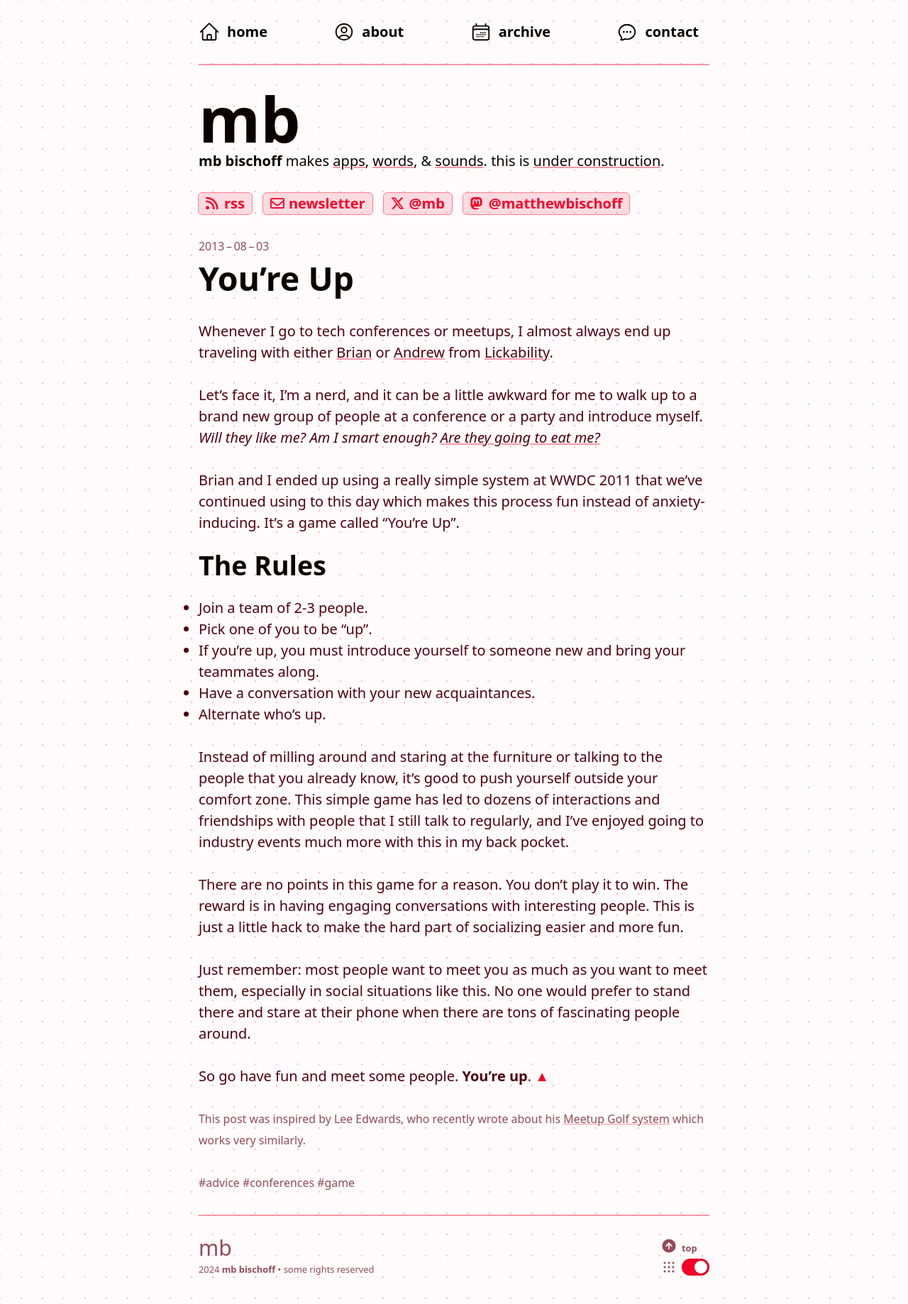
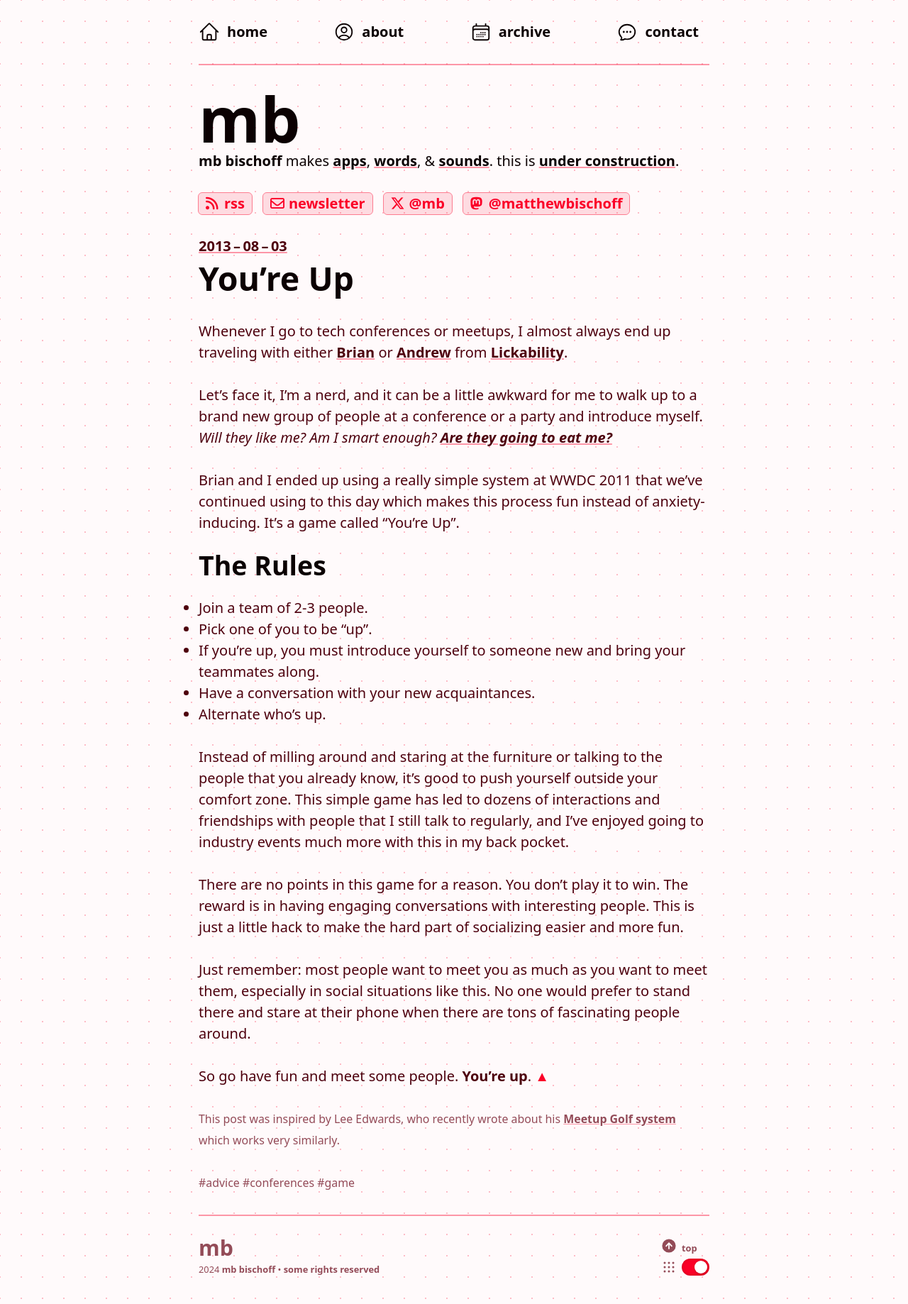
Before and after one commit to mbbischoff/website, a Jekyll site: the page built from _posts/2013-08-03-you-re-up.markdown, in a window 1280 px wide. Shown: the whole page at 71% size. Built offline with Jekyll 4.4.1, drawn with Linux system fonts in a browser that asks for light colours; nearby versions of some CDN libraries; some web fonts are replaced; comment, search, counter and statistics services are not loaded; a style sheet for code colours, icons or effects is not loaded.

Commit message:
Moved colors to theme

```diff
--- a/_sass/base/_body.scss
+++ b/_sass/base/_body.scss
@@ -20,12 +20,10 @@
 	&::before {
 		content: '§ Sections';
 		font-weight: var(--font-weight-semibold);
-		color: var(--text);
 	}
 
 	font-size: var(--step--1);
 	line-height: 1rlh;
-	color: var(--text-secondary);
 	list-style-type: none;
 
 	@media (min-width: 80em) {
@@ -48,8 +46,6 @@
 
 			&:hover {
 				text-decoration: underline;
-				color: var(--accent);
-				text-decoration-color: var(--accent);
 			}
 		}
 	}
@@ -107,7 +103,6 @@
 		justify-content: space-between;
 
 		time {
-			color: var(--text-secondary);
 			font-size: var(--step--1);
 			line-height: 1rlh;
 
--- a/_sass/layout/article.scss
+++ b/_sass/layout/article.scss
@@ -2,11 +2,7 @@
 
 article {
 	header {
-		display: grid;
-
 		h1 {
-			justify-self: start;
-
 			a {
 				text-decoration: none;
 
@@ -16,17 +12,35 @@
 			}
 		}
 
-		time {
+		section.metadata {
 			font-size: var(--step--1);
 			line-height: 1rlh;
 
-			justify-self: start;
-
 			a {
 				text-decoration: none;
+
+				&:hover {
+					text-decoration: underline;
+				}
+			}
+
+
+			time {
+				a {
+					font-weight: inherit;
+				}
+			}
+
+			span.via {
+				@include italicised();
+
+				p {
+					display: inline;
+				}
 			}
 		}
 	}
+
 
 	&.link {
 		header {
@@ -54,7 +68,6 @@
 
 	section.thanks {
 		@include italicised();
-		color: var(--text-secondary);
 		font-size: var(--step--1);
 	}
 }
--- a/_sass/themes/_themes.scss
+++ b/_sass/themes/_themes.scss
@@ -41,6 +41,7 @@
 
 a {
 	color: inherit;
+	font-weight: var(--font-weight-semibold);
 	text-decoration-color: var(--link-underline);
 
 	transition-property: color, text-decoration-color;
@@ -57,7 +58,8 @@
 	background-color: var(--text-secondary);
 }
 
-ul.posts {
+ul.posts,
+ul.date-list {
 	li {
 		time {
 			color: var(--text-secondary);
@@ -73,10 +75,8 @@
 			}
 		}
 
-		time {
-			a {
-				color: var(--text-secondary);
-			}
+		section.metadata {
+			color: var(--text-secondary);
 		}
 	}
 
@@ -90,7 +90,19 @@
 
 	}
 
+	&.long {
+		section.content {
 
+			// End mark
+			>p:last-of-type::after {
+				color: var(--accent);
+			}
+		}
+	}
+
+	section.thanks {
+		color: var(--text-secondary);
+	}
 }
 
 details {
@@ -137,13 +149,25 @@
 	}
 }
 
-// Long articles get endmarks.
-article {
-	&.long {
-		section.content {
-			>p:last-of-type::after {
+#markdown-toc {
+	&::before {
+		color: var(--text);
+	}
+
+	color: var(--text-secondary);
+
+	li {
+		a {
+			&:hover {
 				color: var(--accent);
+				text-decoration-color: var(--accent);
 			}
 		}
 	}
 }
+
+figure {
+	figcaption {
+		color: var(--text-secondary);
+	}
+}
```
